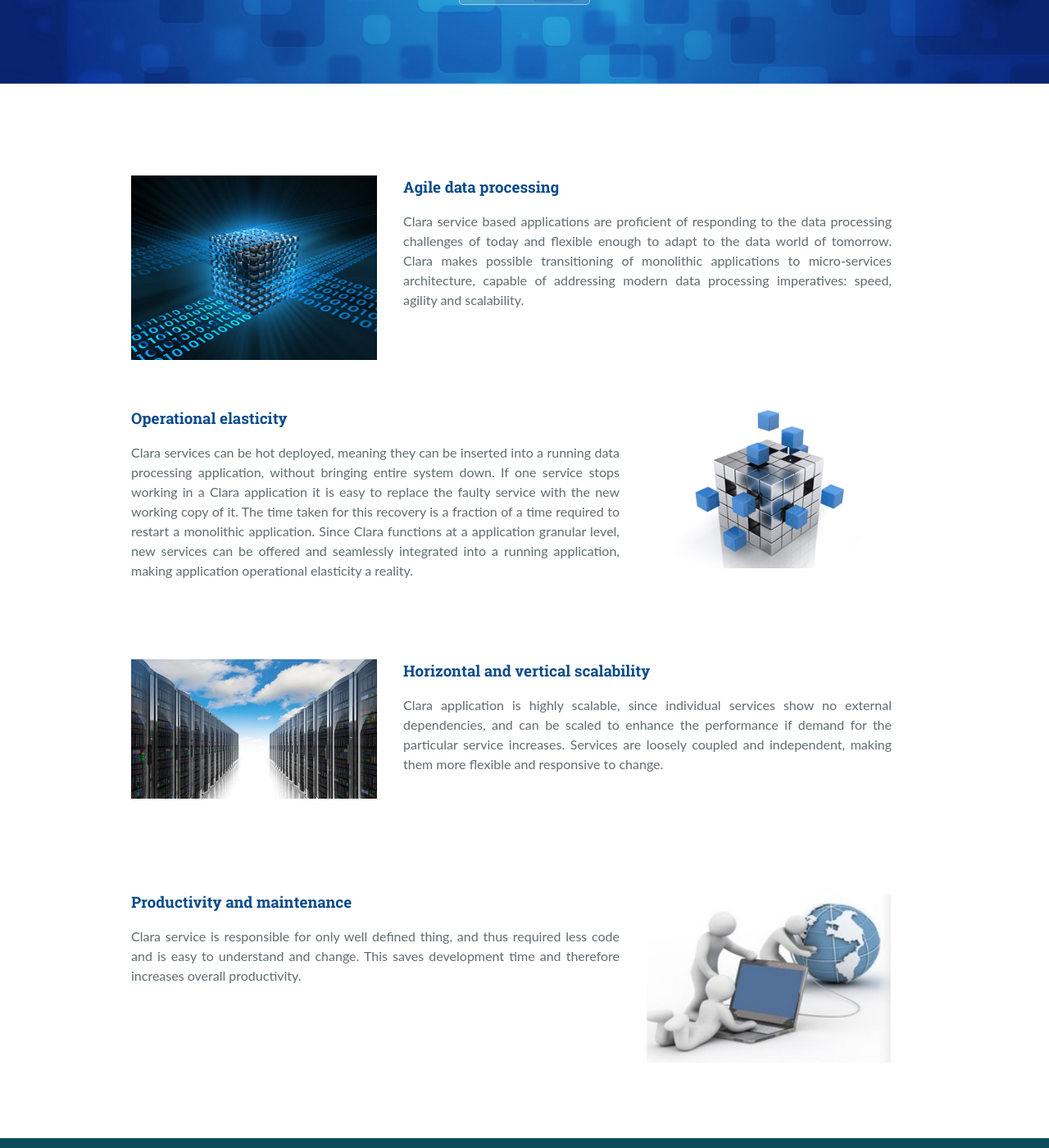
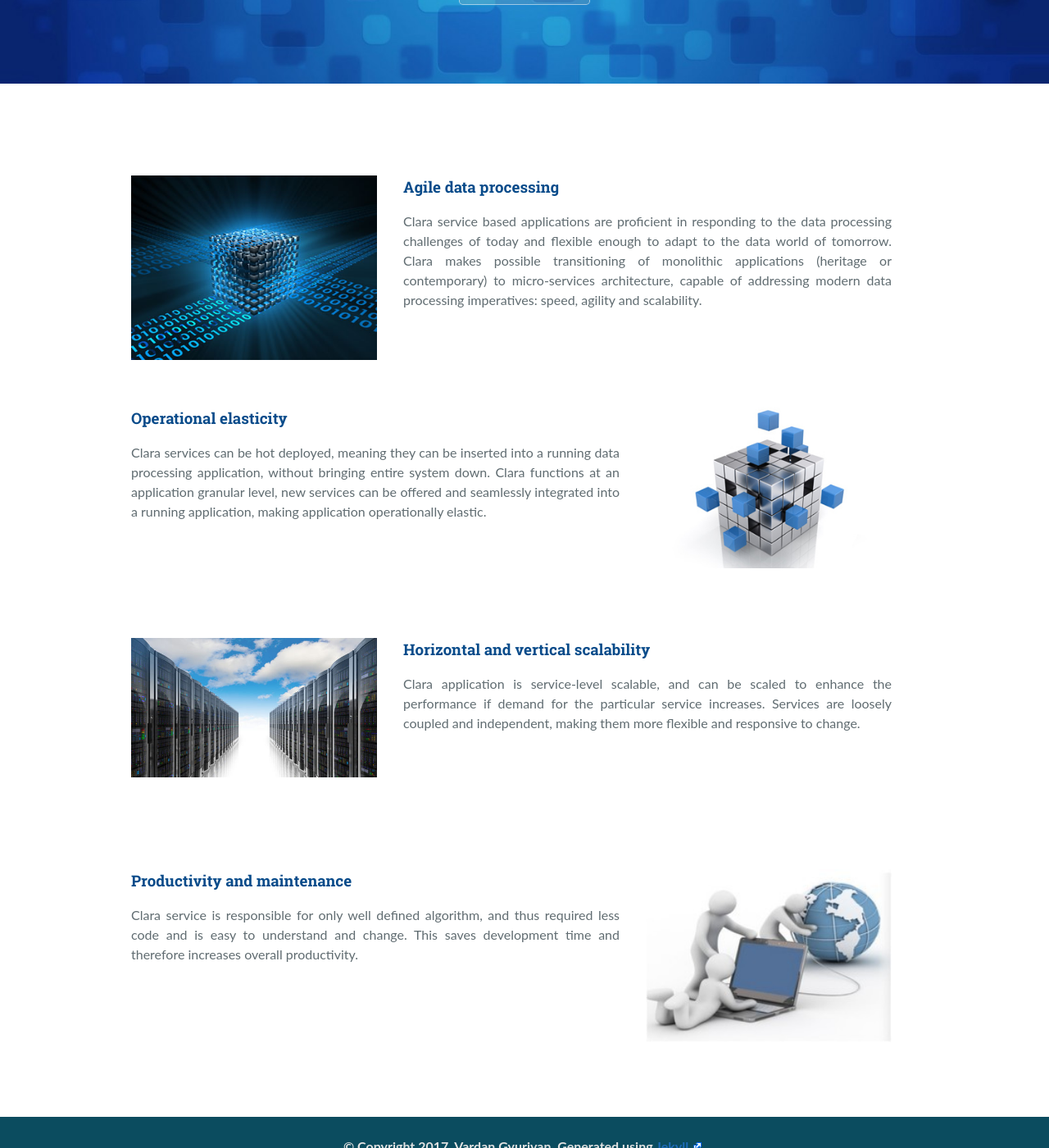
Before and after one commit to JeffersonLab/clara-docs, a Jekyll site: the page built from index.html, in a window 1280 px wide and 1400 px high, scrolled down 348 px. Shown: the whole window at 82% size. Built offline with Jekyll 4.4.1, drawn with Linux system fonts in a browser that asks for light colours; some of the changed text lies outside the part shown.

Commit message:
minor update

```diff
--- a/_config.yml
+++ b/_config.yml
@@ -2,7 +2,7 @@
 title:        CLARA
 tagline:      Distributed data-stream processing framework
 description:  Microservices architecture for big data analytics
-description2:  We become what we love and who we love shapes what we become
+description2:  \"We become what we love and who we love shapes what we become\". St Clara of Assisi
 baseurl:      "/clara-docs"
 
 # About/contact
--- a/index.html
+++ b/index.html
@@ -10,10 +10,10 @@
       <img class="col-sm-5 landing-left-image" src="{{ site.baseurl }}/img/agile.jpg" alt="Agile data processing image">
       <h3 class="col-sm-7 landing-row-title">Agile data processing</h3>
       <p class="col-sm-7">
-        Clara service based applications are proficient of responding to the data processing challenges of today and
+        Clara service based applications are proficient in responding to the data processing challenges of today and
         flexible enough to adapt to the data world of tomorrow. Clara makes possible transitioning of monolithic
-        applications to micro-services architecture, capable of addressing modern data processing
-        imperatives: speed, agility and scalability.
+        applications (heritage or contemporary) to micro-services architecture, capable of addressing modern data
+        processing imperatives: speed, agility and scalability.
       </p>
     </div>
   </div>
@@ -24,11 +24,8 @@
       <h3 class="col-sm-7 landing-row-title">Operational elasticity</h3>
       <p class="col-sm-7">
         Clara services can be hot deployed, meaning they can be inserted into a running data processing application,
-        without bringing entire system down. If one service stops working in a Clara application it is easy to replace
-        the faulty service with the new working copy of it. The time taken for this recovery is a fraction of a time
-        required to restart a monolithic application. Since Clara functions at a application granular level, new
-        services can be offered and seamlessly integrated into a running application, making application operational
-        elasticity a reality.
+        without bringing entire system down. Clara functions at an application granular level, new services can be
+        offered and seamlessly integrated into a running application, making application operationally elastic.
       </p>
     </div>
   </div>
@@ -38,9 +35,9 @@
       <img class="col-sm-5 landing-left-image" src="{{ site.baseurl }}/img/scaling.jpg" alt="Scaling image">
       <h3 class="col-sm-7 landing-row-title">Horizontal and vertical scalability</h3>
       <p class="col-sm-7">
-        Clara application is highly scalable, since individual services show no external dependencies, and can be
-        scaled to enhance the performance if demand for the particular service increases. Services are loosely coupled
-        and independent, making them more flexible and responsive to change.
+        Clara application is service-level scalable, and can be scaled to enhance the performance if demand for the
+        particular service increases. Services are loosely coupled and independent, making them more flexible and
+        responsive to change.
       </p>
     </div>
   </div>
@@ -50,8 +47,8 @@
       <img class="col-sm-5 landing-right-image" src="{{ site.baseurl }}/img/maintenance.jpg" alt="Maintenance image">
       <h3 class="col-sm-7 landing-row-title">Productivity and maintenance</h3>
       <p class="col-sm-7">
-        Clara service is responsible for only well defined thing, and thus required less code and is easy to understand
-        and change. This saves development time and therefore increases overall productivity.
+        Clara service is responsible for only well defined algorithm, and thus required less code and is easy to
+        understand and change. This saves development time and therefore increases overall productivity.
       </p>
     </div>
   </div>
```
